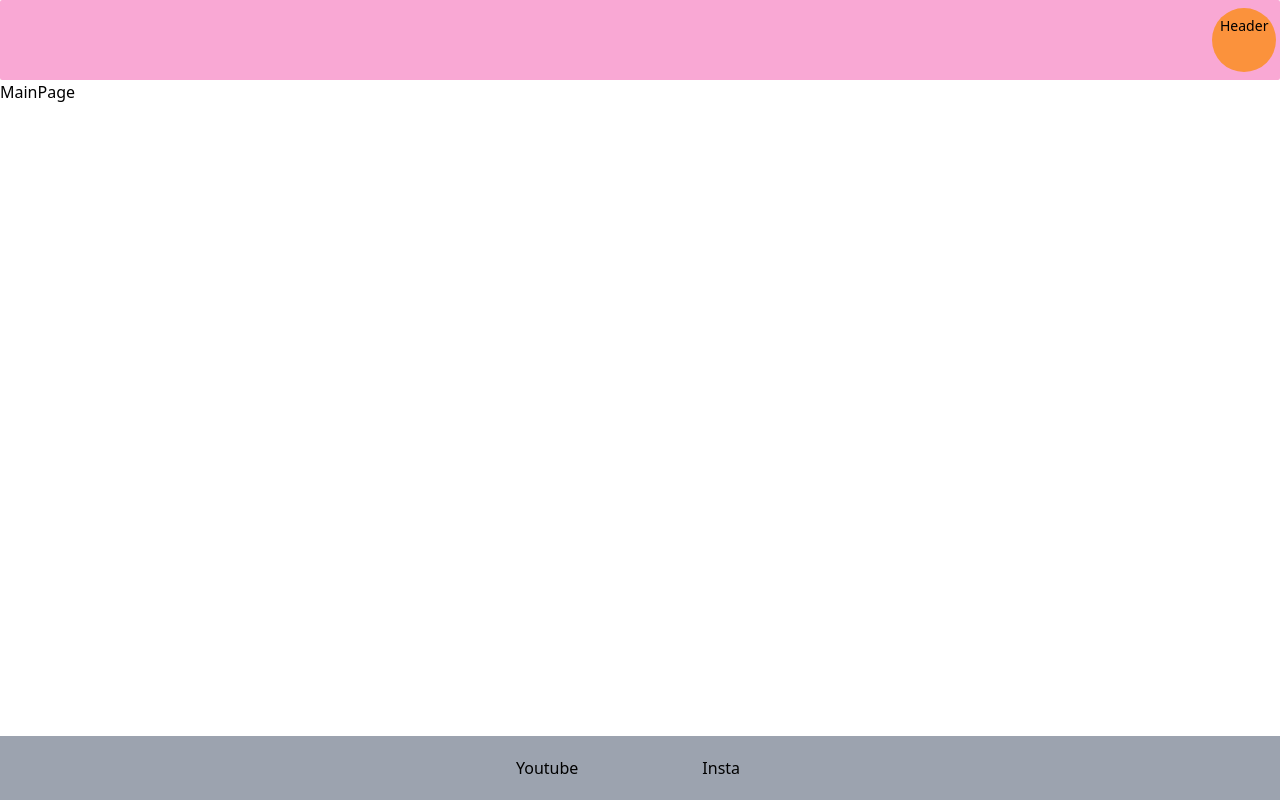
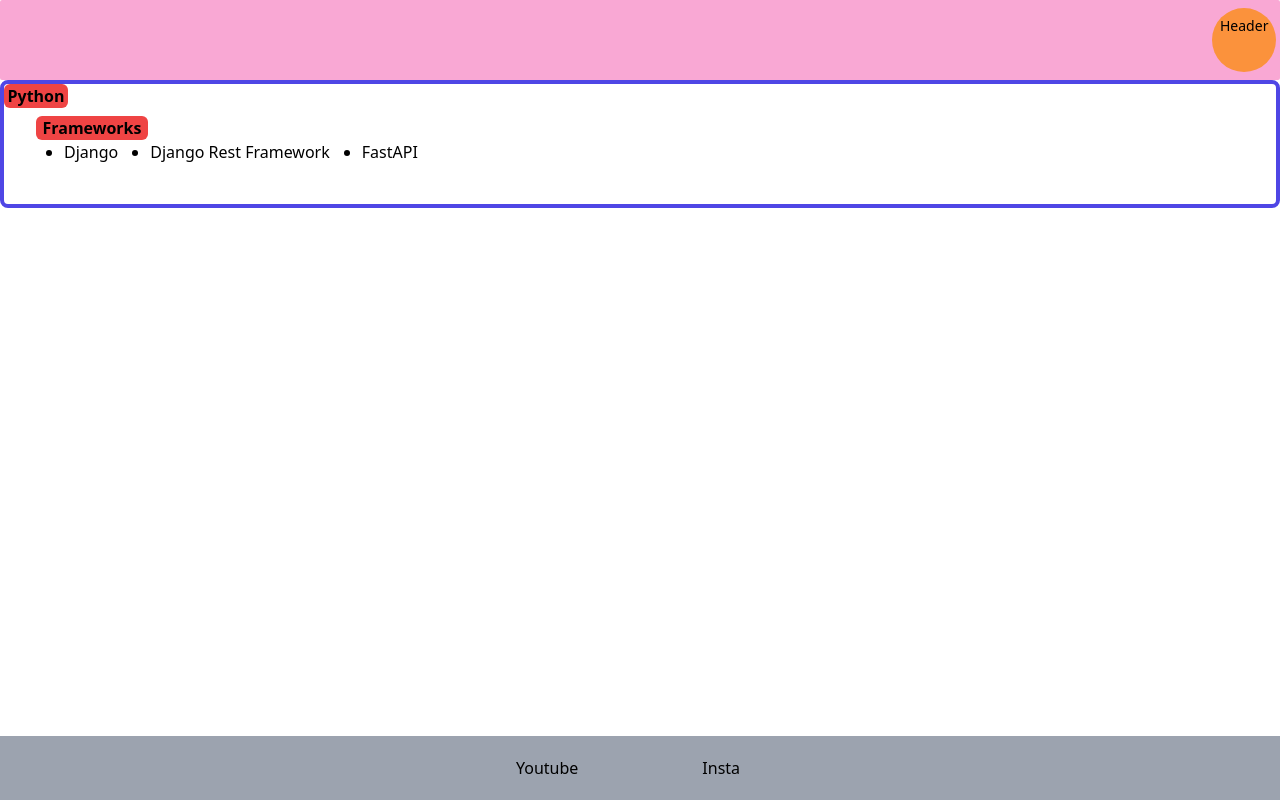
Before and after one commit to GautamSharma26/portfolio, a Next.js app: page /main in a window 1280 px wide. Built offline with nearby package versions, Linux system fonts and the light colour scheme.

Commit message:
added page in main app

```diff
--- a/app/(main)/main/page.js
+++ b/app/(main)/main/page.js
@@ -1,7 +1,19 @@
+import Link from 'next/link'
 const MainPage = () => {
-    return (
-      <div>MainPage</div>
-    )
-  }
+  return (
+    <div>
+      <div className='border-solid border-indigo-600 border-4 hover:border-dotted w-screen rounded-lg h-32'>
+        <p className='font-bold bg-red-500 w-16 text-center rounded-md'>Python</p>
+        <p className='relative left-8 font-bold bg-red-500 w-28 text-center rounded-md mt-2'>Frameworks</p>
+        <ul className="absolute list-disc flex flex-row left-16 space-x-8">
+          <li>Django</li>
+          <li>Django Rest Framework</li>
+          <li>FastAPI</li>
+        </ul>
+      </div>
 
-  export default MainPage;
+    </div>
+  )
+}
+
+export default MainPage;
--- a/app/page.js
+++ b/app/page.js
@@ -1,4 +1,5 @@
 import React from 'react'
+import Link from 'next/link'
 const RootPageMainD = () => {
   return (
     <div className="min-h-[calc(100vh-144px)] overflow-auto">
@@ -6,7 +7,8 @@ const RootPageMainD = () => {
         <div className='absolute md:top-20 md:left-16 md:w-16 sm:top-12 sm:left-6 animate-ping text-black font-bold'>
           Welcome
         </div>
-        <div className="absolute border-2 md:top-28 md:left-32 md:h-36 md:w-36 sm:h-20 sm:w-20 sm:top-20 sm:left-20 bg-yellow-200 rounded-full text-center p-2 break-word">Skill</div>
+        <Link href="/main">
+        <div className="absolute border-2 md:top-28 md:left-32 md:h-36 md:w-36 sm:h-20 sm:w-20 sm:top-20 sm:left-20 bg-yellow-200 rounded-full text-center p-2 break-word">Home</div></Link>
         <div className="absolute border-2 md:top-28 md:right-32 md:h-36 md:w-36 sm:h-20 sm:w-20 sm:top-20 sm:right-20 bg-red-400 rounded-full text-center p-2 break-words">Experience</div>
         <div className="absolute border-2 md:bottom-32 md:left-32 md:h-36 md:w-36 sm:h-20 sm:w-20 sm:bottom-20 sm:left-20 bg-orange-300 rounded-full text-center p-2">My Blogs</div>
         <div className="absolute border-2 md:bottom-32 md:right-32 md:h-36 md:w-36 sm:h-20 sm:w-20 sm:bottom-20 sm:right-20 bg-blue-300 rounded-full text-center p-2 hover:animate-spin break-words">Projects</div>
```
